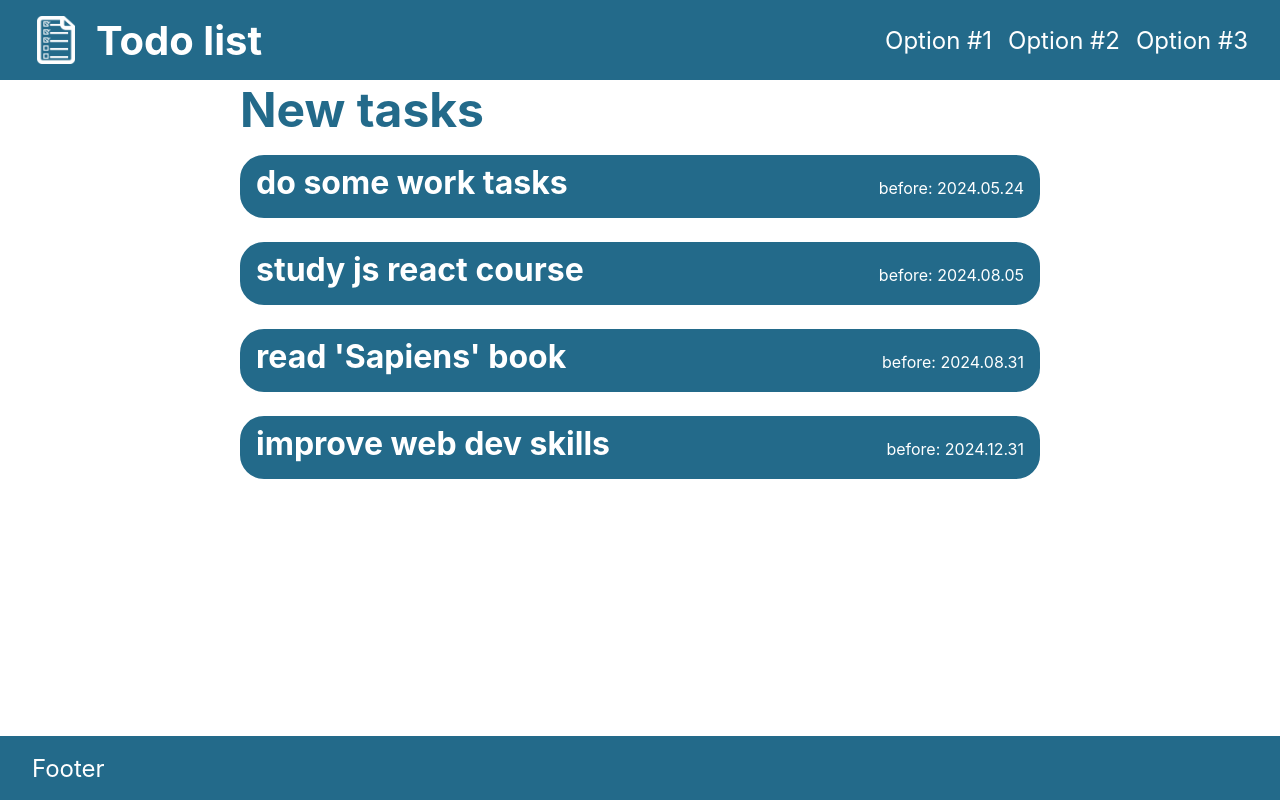
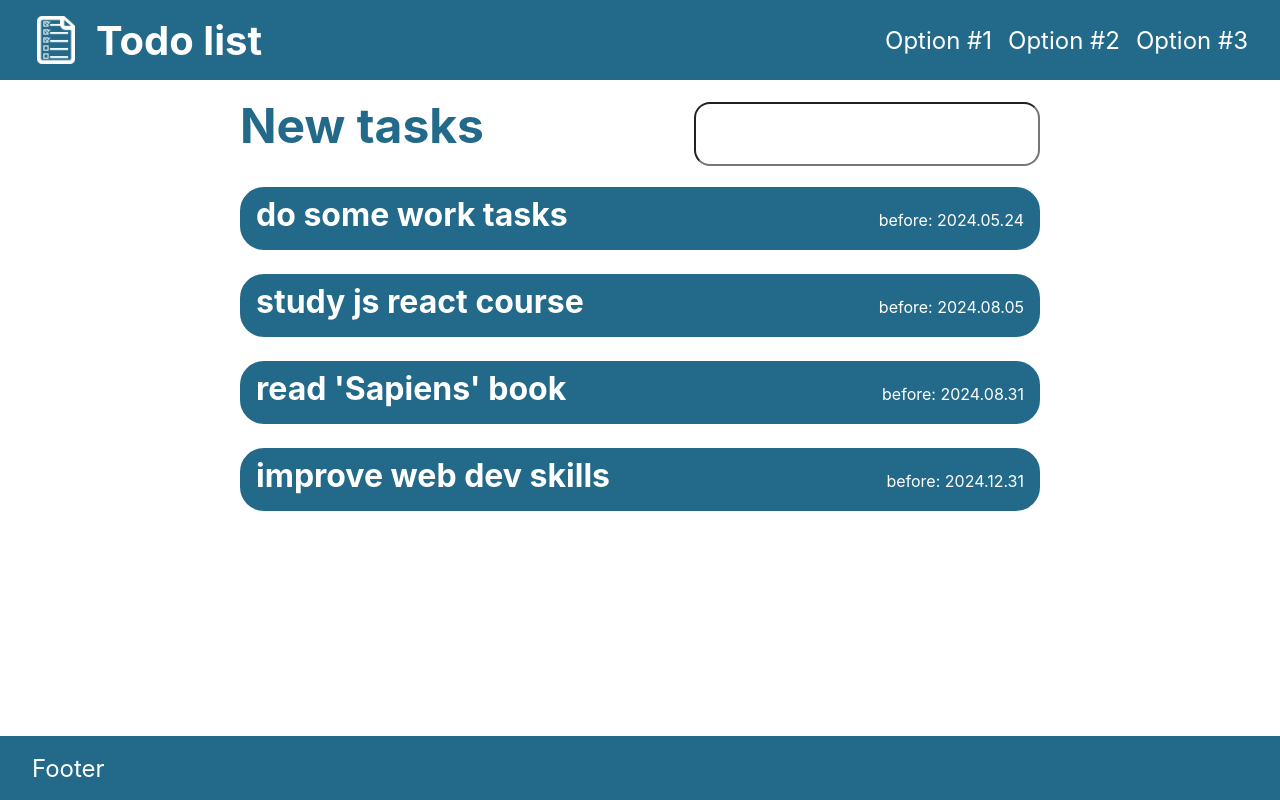
Before and after one commit to amakor97/todo-list, a React (Create React App) app: page / in a window 1280 px wide. Built offline with nearby package versions, Linux system fonts and the light colour scheme.

Commit message:
[TODO-LIST] update: add showing full task card by click and search for filtering tasks

```diff
--- /dev/null
+++ b/src/components/search/Search.js
@@ -0,0 +1,8 @@
+import search from "./search.module.css";
+
+
+export default function Search({onInputSearch}) {
+  return (
+    <input className={search.search} onChange={(e) => onInputSearch(e)}></input>
+  );
+}
--- /dev/null
+++ b/src/components/search/search.module.css
@@ -0,0 +1,8 @@
+.search {
+  height: min-content;
+  padding: 16px;
+
+  font-size: 24px;
+
+  border-radius: 16px;
+}
--- a/src/components/tasksList/TasksList.js
+++ b/src/components/tasksList/TasksList.js
@@ -1,5 +1,8 @@
 import tasksList from "./tasksList.module.css";
 import Task from "../task/Task.js";
+import Search from "../search/Search.js";
+
+import { useState } from "react";
 import useTasks from "../../hooks/useTasks.js";
 
 
@@ -9,19 +12,37 @@ function sortTasksByFinishDate(taskA, taskB) {
   return finishA - finishB;
 }
 
+
 export default function TasksList() {
+  const [searchText, setSearchText] = useState("");
   const {error, filterText, tasks} = useTasks();
+
   if (error) {
     return null;
   }
 
-  const tasksArr = tasks.filter(task => task.status !== "finished").sort(
+  function handleInputSearch(e) {
+    setSearchText(e.target.value);
+  }
+
+  let tasksArr = tasks.filter(task => task.status !== "finished").sort(
     (taskA, taskB) => sortTasksByFinishDate(taskA, taskB));
+  tasksArr = tasksArr.filter(task =>
+    task.description.toLowerCase().includes(searchText.toLowerCase()));
 
   return (
     <div className={tasksList.tasksList}>
-      <h2 className={tasksList.title}>{filterText}</h2>
-      {tasksArr.map(task => <Task taskData={task}/>)}
+      <div className={tasksList.header}>
+        <h2 className={tasksList.title}>{filterText}</h2>
+        <Search onInputSearch={handleInputSearch}/>
+      </div>
+      {
+        (tasksArr.length !== 0) ?
+        tasksArr.map(task => <Task taskData={task} key={task.id}/>) :
+        <h3 className={tasksList.warning}>
+          There are no tasks or all tasks are filtered
+        </h3>
+      }
     </div>
   );
 }
--- a/src/components/tasksList/tasksList.module.css
+++ b/src/components/tasksList/tasksList.module.css
@@ -1,7 +1,15 @@
 .tasksList {
   display: block;
   width: fit-content;
-  margin: 80px auto;
+  margin: 96px auto;
+}
+
+.header {
+  display: flex;
+  justify-content: space-between;
+  align-items: center;
+  width: 800px;
+  margin-bottom: 16px;
 }
 
 .title {
@@ -10,3 +18,8 @@
   font-size: 3em;
   color: rgb(35, 106, 138);
 }
+
+.warning {
+  font-size: 2em;
+  color: rgb(35, 106, 138);
+}
```
